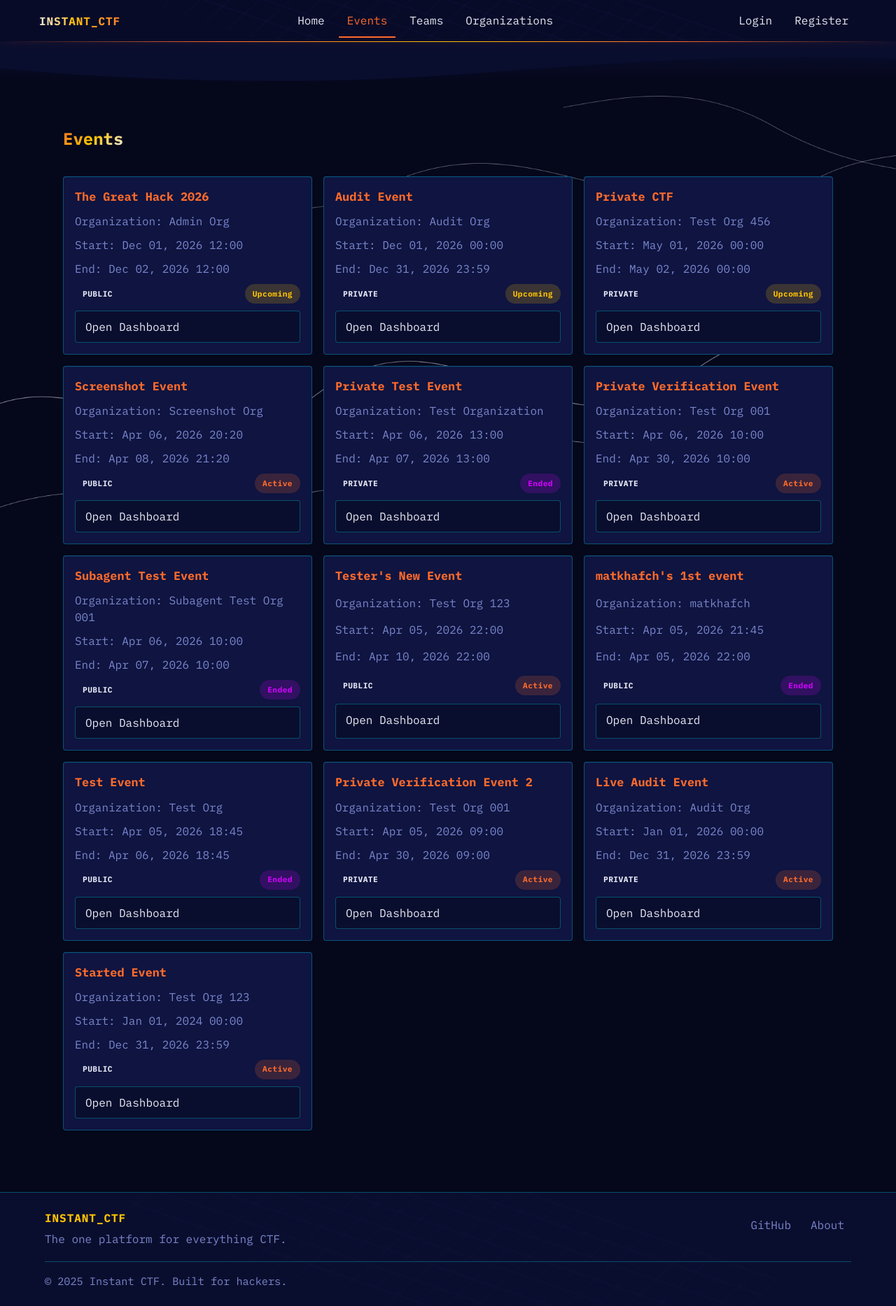
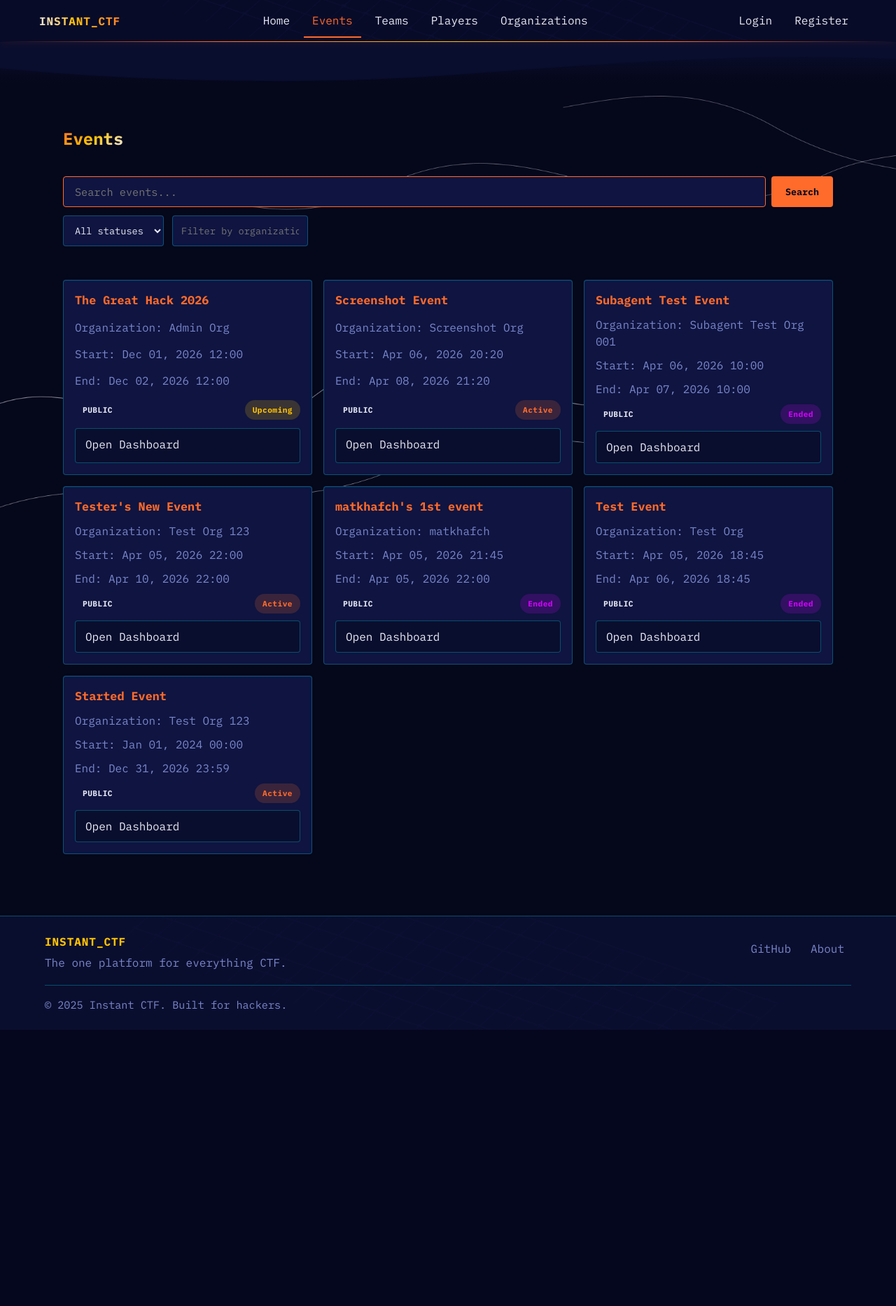
Before and after one commit to ahmedQuadimi/Instant_CTF, a Django app: page /events/ in a window 1280 px wide. Shown: the whole page at 70% size. After the commit the page ends 1472 px from the top, so only its background shows below. Run offline with Django 5.2, Linux system fonts and the light colour scheme; data comes from the database, SQL or seed files in the repository; some libraries are stand-ins or nearby versions.

Commit message:
feat: add server-side search and filtering for events, teams, and players
- Add GET-based filtering in events list (query, status, organization)
- Add GET-based filtering in teams list (query, public/private)
- Introduce players directory page with search by name and role
- Wire new players route under /accounts/ and add nav link
- Add shared search/filter styling in platform CSS
- Include new players template with profile links and stats table

```diff
--- a/Accounts/urls.py
+++ b/Accounts/urls.py
@@ -3,6 +3,7 @@ from django.urls import path
 from . import views
 
 urlpatterns = [
-    path("<int:user_id>/", views.profile_view, name="profile"),
-    path("edit/", views.profile_edit, name="profile_edit"),
+    path("players/", views.players_list, name="players_list"),
+    path("profile/<int:user_id>/", views.profile_view, name="profile"),
+    path("profile/edit/", views.profile_edit, name="profile_edit"),
 ]
--- a/Events/views.py
+++ b/Events/views.py
@@ -82,9 +82,30 @@ def _toggle_status_value(current_status):
 
 
 def event_list(request):
-    events = Event.objects.select_related("organization").order_by("-start_time")
+    query = request.GET.get("q", "").strip()
+    status_filter = request.GET.get("status", "")
+    org_filter = request.GET.get("org", "")
+
+    events = (
+        Event.objects.filter(visibility="PUBLIC")
+        .select_related("organization")
+        .order_by("-start_time")
+    )
+
+    if query:
+        events = events.filter(title__icontains=query)
 
     now = timezone.now()
+    if status_filter == "active":
+        events = events.filter(start_time__lte=now, end_time__gte=now)
+    elif status_filter == "upcoming":
+        events = events.filter(start_time__gt=now)
+    elif status_filter == "ended":
+        events = events.filter(end_time__lt=now)
+
+    if org_filter:
+        events = events.filter(organization__name__icontains=org_filter)
+
     event_data = []
     for evt in events:
         if now < evt.start_time:
@@ -95,7 +116,15 @@ def event_list(request):
             time_status = "active"
         event_data.append({"event": evt, "time_status": time_status})
 
-    return render(request, "events/event_list.html", {"event_data": event_data})
+    context = {
+        "events": events,
+        "event_data": event_data,
+        "query": query,
+        "status_filter": status_filter,
+        "org_filter": org_filter,
+    }
+
+    return render(request, "events/event_list.html", context)
 
 
 def event(request, event_id):
--- a/Instant_CTF/urls.py
+++ b/Instant_CTF/urls.py
@@ -17,6 +17,7 @@ urlpatterns = [
     #           /accounts/google/login/  (OAuth2 callback)
     # -----------------------------------------------------------------------
     path("accounts/", include("allauth.urls")),
+    path("accounts/", include("Accounts.urls")),
     path("dev/", views.dev_index, name="dev_index"),
     path("dev/components/", views.dev_components, name="dev_components"),
     path("dev/auth/", views.dev_auth, name="dev_auth"),
@@ -30,7 +31,6 @@ urlpatterns = [
     # -----------------------------------------------------------------------
     path("", login_required(views.home), name="home"),
     path("about/", views.about, name="about"),
-    path("accounts/profile/", include("Accounts.urls")),
     path("orgs/", include("Organizations.urls")),
     path("teams/", include("Teams.urls")),
     path("events/", include("Events.urls")),
--- a/static/css/platform.css
+++ b/static/css/platform.css
@@ -34,6 +34,74 @@
 .platform-list {
   margin: 0;
   padding-left: 18px;
+}
+
+/* SEARCH */
+
+.search-form {
+  margin-bottom: 32px;
+  display: flex;
+  flex-direction: column;
+  gap: 12px;
+}
+
+.search-bar {
+  display: flex;
+  gap: 8px;
+}
+
+.search-input {
+  flex: 1;
+  padding: 10px 16px;
+  background: var(--bg-elevated);
+  border: 1px solid var(--accent-primary);
+  border-radius: var(--radius);
+  color: var(--text-primary);
+  font-family: var(--font-mono);
+  font-size: 0.95rem;
+}
+
+.search-input:focus-visible {
+  outline: 2px solid var(--accent-cyan);
+  outline-offset: 2px;
+}
+
+.search-btn {
+  padding: 10px 20px;
+  background: var(--accent-primary);
+  color: var(--bg-base);
+  border: none;
+  border-radius: var(--radius);
+  font-family: var(--font-mono);
+  font-weight: 600;
+  cursor: pointer;
+  min-height: 44px;
+}
+
+.filter-row {
+  display: flex;
+  gap: 12px;
+  align-items: center;
+  flex-wrap: wrap;
+}
+
+.filter-select,
+.filter-input {
+  padding: 8px 12px;
+  background: var(--bg-elevated);
+  border: var(--border);
+  border-radius: var(--radius);
+  color: var(--text-primary);
+  font-family: var(--font-mono);
+  font-size: 0.85rem;
+  min-height: 44px;
+}
+
+.clear-filters {
+  color: var(--text-secondary);
+  font-size: 0.8rem;
+  text-decoration: underline;
+  white-space: nowrap;
 }
 
 /* ─── FORMS ────────────────────────────────────────────────────────── */
--- a/templates/base.html
+++ b/templates/base.html
@@ -660,6 +660,7 @@
         <a class="nav-link {% if request.path == '/' %}active{% endif %}" href="{% url 'home' %}">Home</a>
         <a class="nav-link {% if request.path|slice:':7' == '/events' %}active{% endif %}" href="{% url 'event_list' %}">Events</a>
         <a class="nav-link {% if request.path|slice:':6' == '/teams' %}active{% endif %}" href="{% url 'teams' %}">Teams</a>
+        <a class="nav-link {% if request.path|slice:':17' == '/accounts/players' %}active{% endif %}" href="{% url 'players_list' %}">Players</a>
         <a class="nav-link {% if request.path|slice:':5' == '/orgs' %}active{% endif %}" href="{% url 'organization_home' %}">Organizations</a>
       </div>
 
--- a/templates/events/event_list.html
+++ b/templates/events/event_list.html
@@ -14,6 +14,37 @@
         <a class="btn-primary" href="{% url 'create_event' %}">Create Event</a>
       {% endif %}
     </div>
+
+    <form method="GET" action="" class="search-form">
+      <div class="search-bar">
+        <input
+          type="text"
+          name="q"
+          value="{{ query }}"
+          placeholder="Search events..."
+          class="search-input"
+        >
+        <button type="submit" class="search-btn">Search</button>
+      </div>
+      <div class="filter-row">
+        <select name="status" class="filter-select">
+          <option value="">All statuses</option>
+          <option value="active" {% if status_filter == 'active' %}selected{% endif %}>Active</option>
+          <option value="upcoming" {% if status_filter == 'upcoming' %}selected{% endif %}>Upcoming</option>
+          <option value="ended" {% if status_filter == 'ended' %}selected{% endif %}>Ended</option>
+        </select>
+        <input
+          type="text"
+          name="org"
+          value="{{ org_filter }}"
+          placeholder="Filter by organization..."
+          class="filter-input"
+        >
+        {% if query or status_filter or org_filter %}
+          <a href="{% url 'event_list' %}" class="clear-filters">Clear filters</a>
+        {% endif %}
+      </div>
+    </form>
 
     {% if event_data %}
       <div class="event-card-grid">
```
Also changed, not shown: Accounts/views.py (+28 -0 lines), Teams/views.py (+25 -3 lines), templates/accounts/players.html (added, +76 -0 lines), templates/teams/teams.html (+17 -0 lines).
